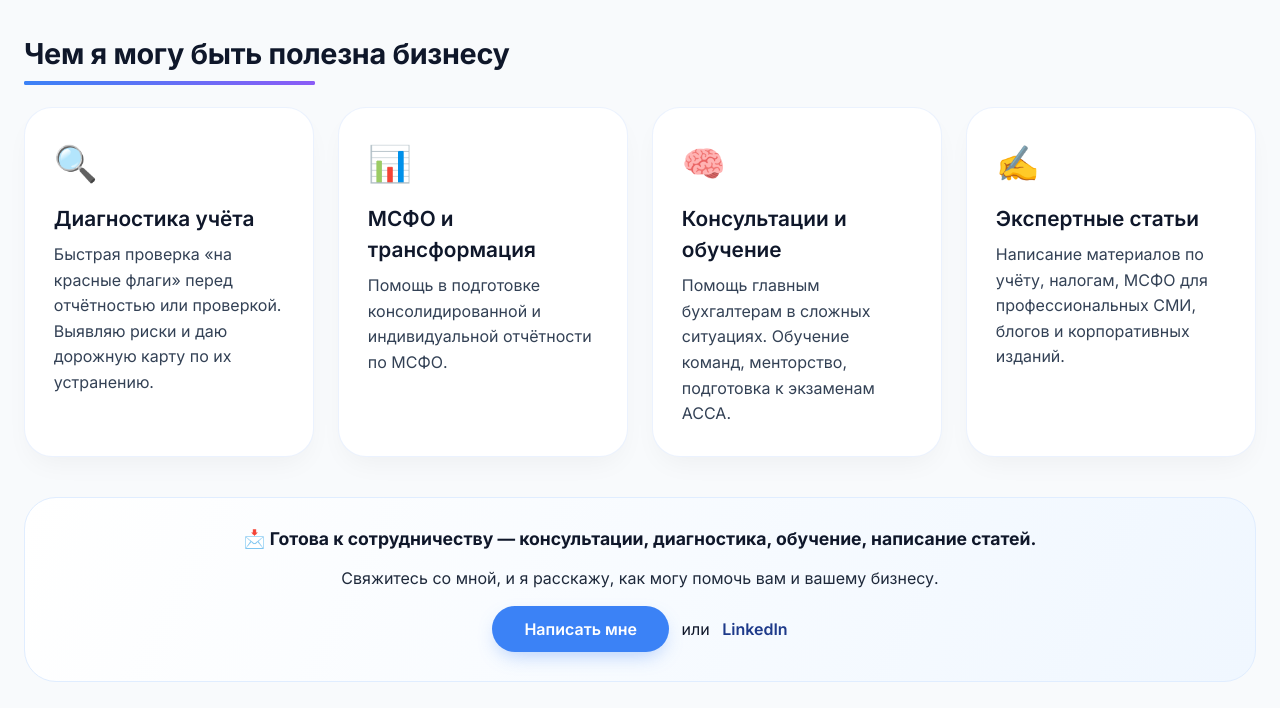
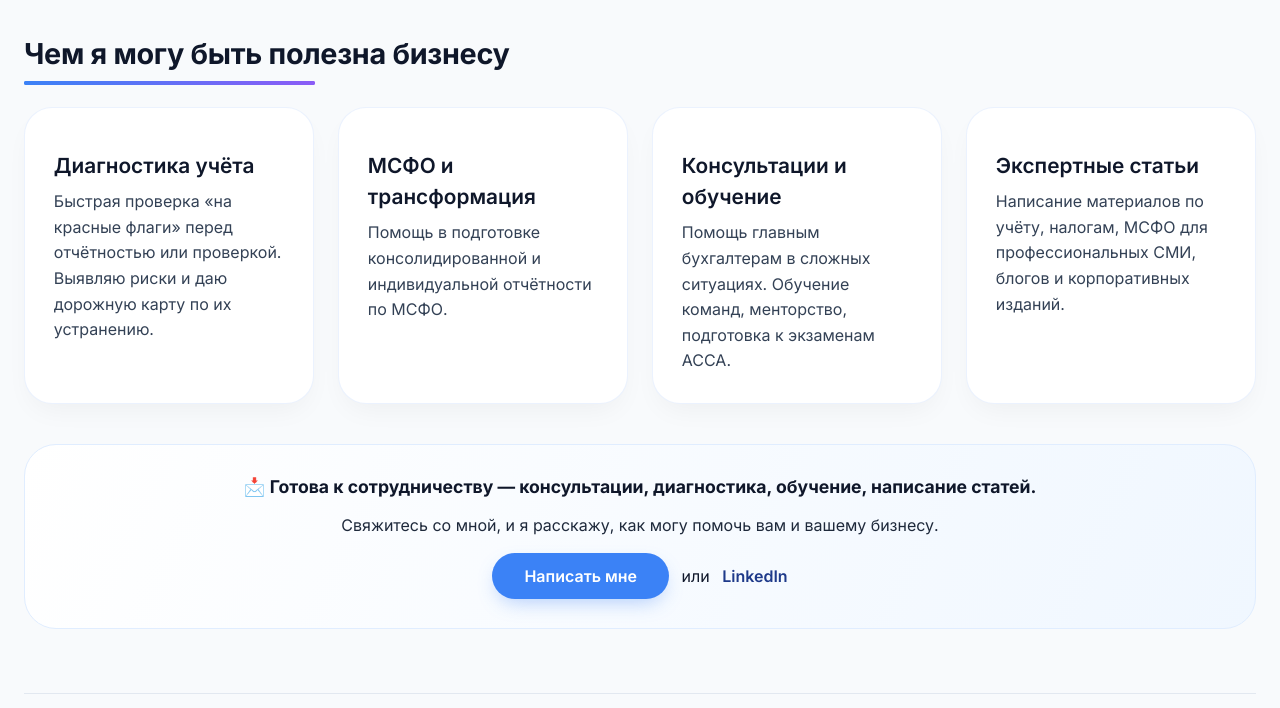
Before and after one commit to drive-the-number/my-site, a plain HTML site: page index.html in a window 1280 px wide. Shown: the part 3440-4148 px from the top of the page. Drawn offline with Linux system fonts and the light colour scheme.

Commit message:
Update index.html

```diff
--- a/index.html
+++ b/index.html
@@ -474,8 +474,8 @@
                 <div id="why-item4"><i class="fas fa-lightbulb" style="color:#2563eb;"></i> <strong>Автоматизация и оптимизация</strong></div>
             </div>
             <div class="soft-skills" id="soft-skills-container">
-                <span class="soft-badge" id="soft1">🧠 Конструктивные коммуникации</span>
-                <span class="soft-badge" id="soft2">📚 Постоянное профессиональное развитие</span>
+                <span class="soft-badge" id="soft1">Конструктивные коммуникации</span>
+                <span class="soft-badge" id="soft2">Постоянное профессиональное развитие</span>
             </div>
             <hr style="margin: 1.2rem 0;">
             <p id="why-quote" style="font-size: 1rem; margin-top: 0.5rem;"><i class="fas fa-quote-left" style="color:#2563eb; margin-right: 8px;"></i> Навык приоретизации задач и высокий уровень ответственности помогает соблюдать жесткие дедлайны и работать в режиме многофункциональности.</p>
@@ -498,28 +498,28 @@
 
             <!-- 1 -->
             <div style="background: white; padding: 1.8rem; border-radius: 28px; box-shadow: 0 12px 28px -8px rgba(0,0,0,0.05); border: 1px solid rgba(59,130,246,0.1); transition: all 0.3s ease;">
-                <div style="font-size: 2.2rem; color: #3B82F6; margin-bottom: 0.8rem;">🔍</div>
+                <div style="font-size: 2.2rem; color: #3B82F6; margin-bottom: 0.8rem;"></div>
                 <h3 id="service1-title" style="font-size: 1.3rem; font-weight: 600; margin-bottom: 0.5rem;">Диагностика учёта</h3>
                 <p id="service1-desc" style="color: #334155; line-height: 1.6;">Быстрая проверка «на красные флаги» перед отчётностью или проверкой. Выявляю риски и даю дорожную карту по их устранению.</p>
             </div>
 
             <!-- 2 -->
             <div style="background: white; padding: 1.8rem; border-radius: 28px; box-shadow: 0 12px 28px -8px rgba(0,0,0,0.05); border: 1px solid rgba(59,130,246,0.1); transition: all 0.3s ease;">
-                <div style="font-size: 2.2rem; color: #3B82F6; margin-bottom: 0.8rem;">📊</div>
+                <div style="font-size: 2.2rem; color: #3B82F6; margin-bottom: 0.8rem;"></div>
                 <h3 id="service2-title" style="font-size: 1.3rem; font-weight: 600; margin-bottom: 0.5rem;">МСФО и трансформация</h3>
                 <p id="service2-desc" style="color: #334155; line-height: 1.6;">Помощь в подготовке консолидированной и индивидуальной отчётности по МСФО.</p>
             </div>
 
             <!-- 3 -->
             <div style="background: white; padding: 1.8rem; border-radius: 28px; box-shadow: 0 12px 28px -8px rgba(0,0,0,0.05); border: 1px solid rgba(59,130,246,0.1); transition: all 0.3s ease;">
-                <div style="font-size: 2.2rem; color: #3B82F6; margin-bottom: 0.8rem;">🧠</div>
+                <div style="font-size: 2.2rem; color: #3B82F6; margin-bottom: 0.8rem;"></div>
                 <h3 id="service3-title" style="font-size: 1.3rem; font-weight: 600; margin-bottom: 0.5rem;">Консультации и обучение</h3>
                 <p id="service3-desc" style="color: #334155; line-height: 1.6;">Помощь главным бухгалтерам в сложных ситуациях. Обучение команд, менторство, подготовка к экзаменам ACCA.</p>
             </div>
 
             <!-- 4 -->
             <div style="background: white; padding: 1.8rem; border-radius: 28px; box-shadow: 0 12px 28px -8px rgba(0,0,0,0.05); border: 1px solid rgba(59,130,246,0.1); transition: all 0.3s ease;">
-                <div style="font-size: 2.2rem; color: #3B82F6; margin-bottom: 0.8rem;">✍️</div>
+                <div style="font-size: 2.2rem; color: #3B82F6; margin-bottom: 0.8rem;"></div>
                 <h3 id="service4-title" style="font-size: 1.3rem; font-weight: 600; margin-bottom: 0.5rem;">Экспертные статьи</h3>
                 <p id="service4-desc" style="color: #334155; line-height: 1.6;">Написание материалов по учёту, налогам, МСФО для профессиональных СМИ, блогов и корпоративных изданий.</p>
             </div>
@@ -653,8 +653,8 @@
             whyItem4: "<i class='fas fa-lightbulb' style='color:#2563eb;'></i> <strong>Automation & Optimization</strong>",
             whyQuote: "<i class='fas fa-quote-left' style='color:#2563eb; margin-right: 8px;'></i> Prioritization skills and a high level of responsibility help meet tight deadlines and work in a multitasking environment.",
             finalBadge: "<i class='fas fa-thumbs-up'></i> Effective solutions + Responsibility for results",
-            soft1: "🧠 Constructive communication",
-            soft2: "📚 Continuous professional development",
+            soft1: "Constructive communication",
+            soft2: "Continuous professional development",
             // Блок услуг
             servicesTitle: "How I Can Help Your Business",
             service1: { title: "Accounting Diagnostics", desc: "A quick check for 'red flags' before reporting or inspections. I identify risks and provide a roadmap to fix them." },
```
